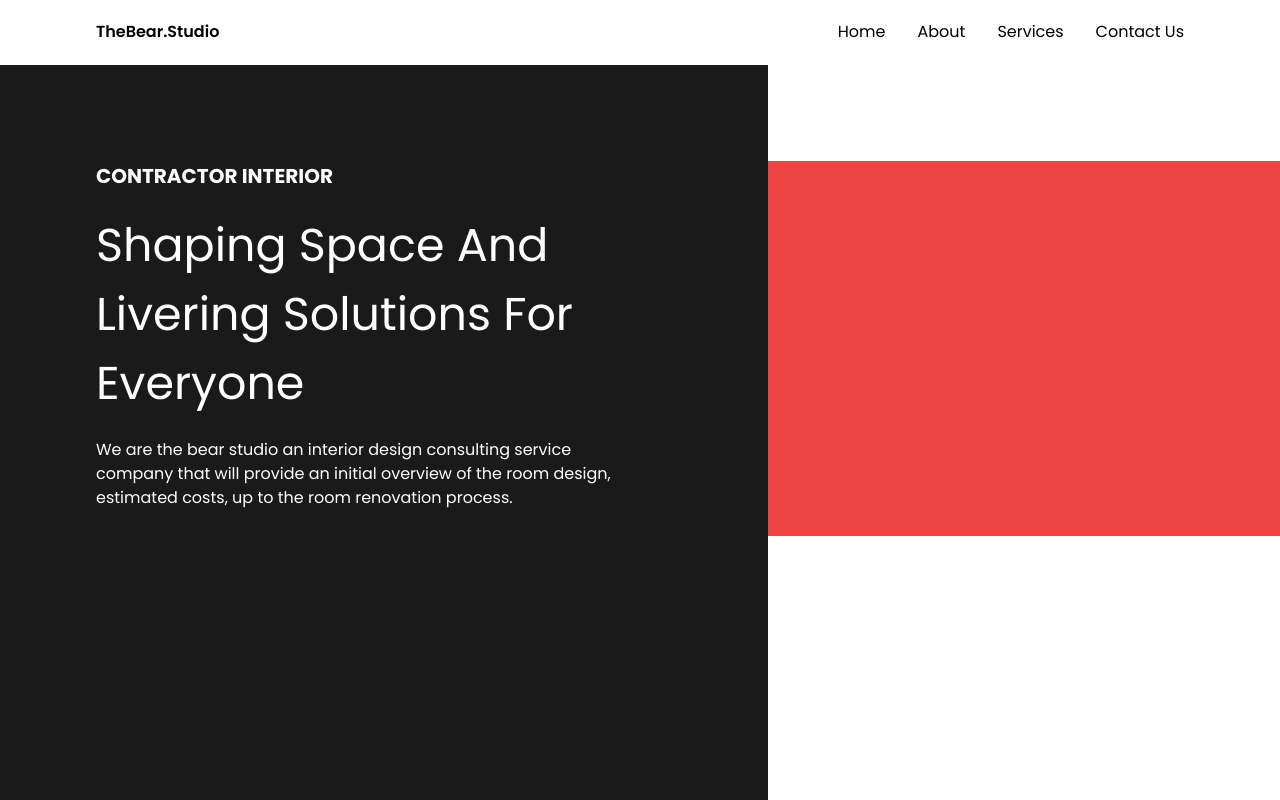
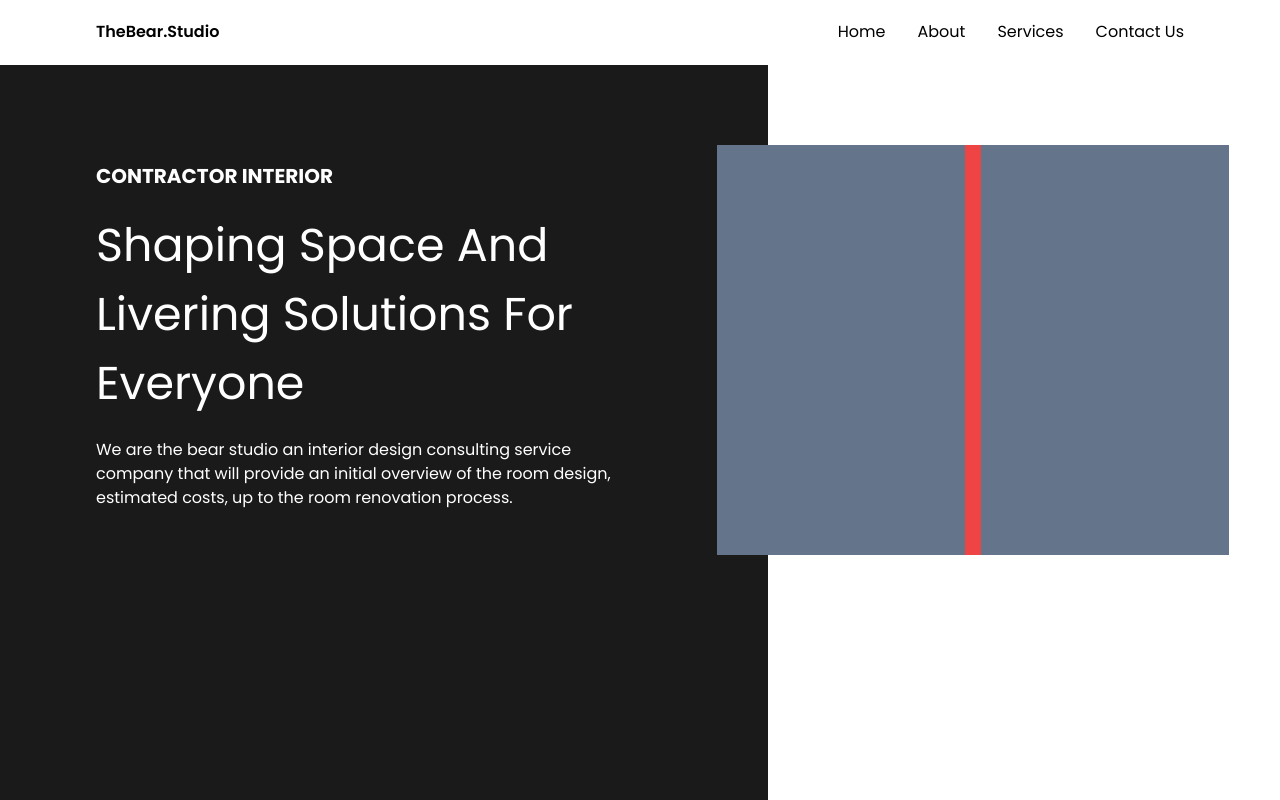
Before and after one commit to fiqrioemry/interior_company_landing_page, a website: page index.html in a window 1280 px wide. Drawn offline with Linux system fonts and the light colour scheme; files whose address does not match are found by name.

Commit message:
fix some error layout

```diff
--- a/index.html
+++ b/index.html
@@ -54,8 +54,13 @@
         </div>
         <!-- left side end -->
         <!-- right side start -->
-        <div class="mt-[65px] lg:w-[40%] py-24">
-          <div class="bg-red-500 h-[375px]"></div>
+        <div class="mt-[65px] lg:w-[40%] py-20 relative">
+          <div
+            class="bg-red-500 left-[-10%] right-0 w-full absolute flex flex-row gap-4"
+          >
+            <div class="h-[410px] bg-slate-500 w-1/2"></div>
+            <div class="h-[410px] bg-slate-500 w-1/2"></div>
+          </div>
         </div>
         <!-- right side end -->
         <div></div>
```
Also changed, not shown: src/output.css.
